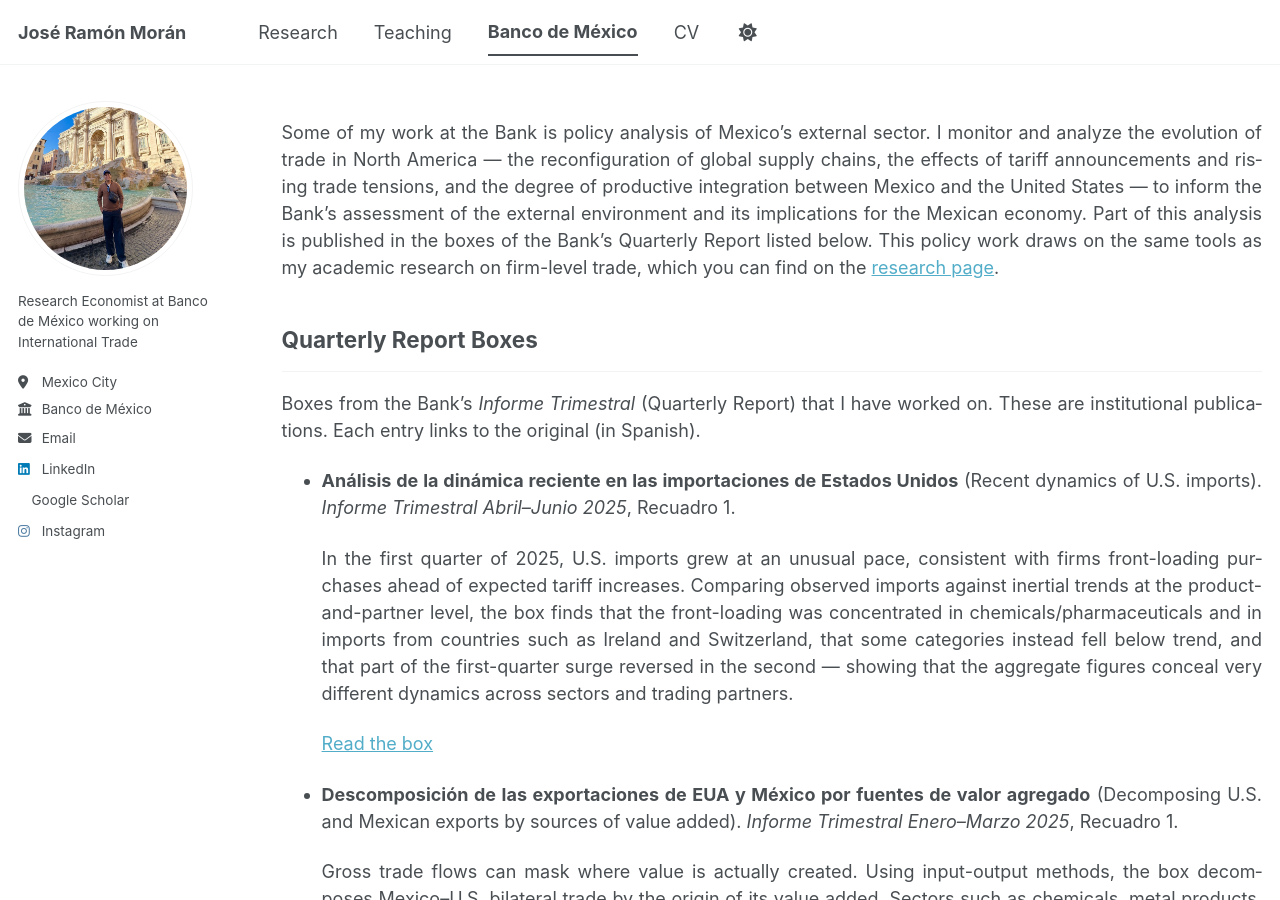
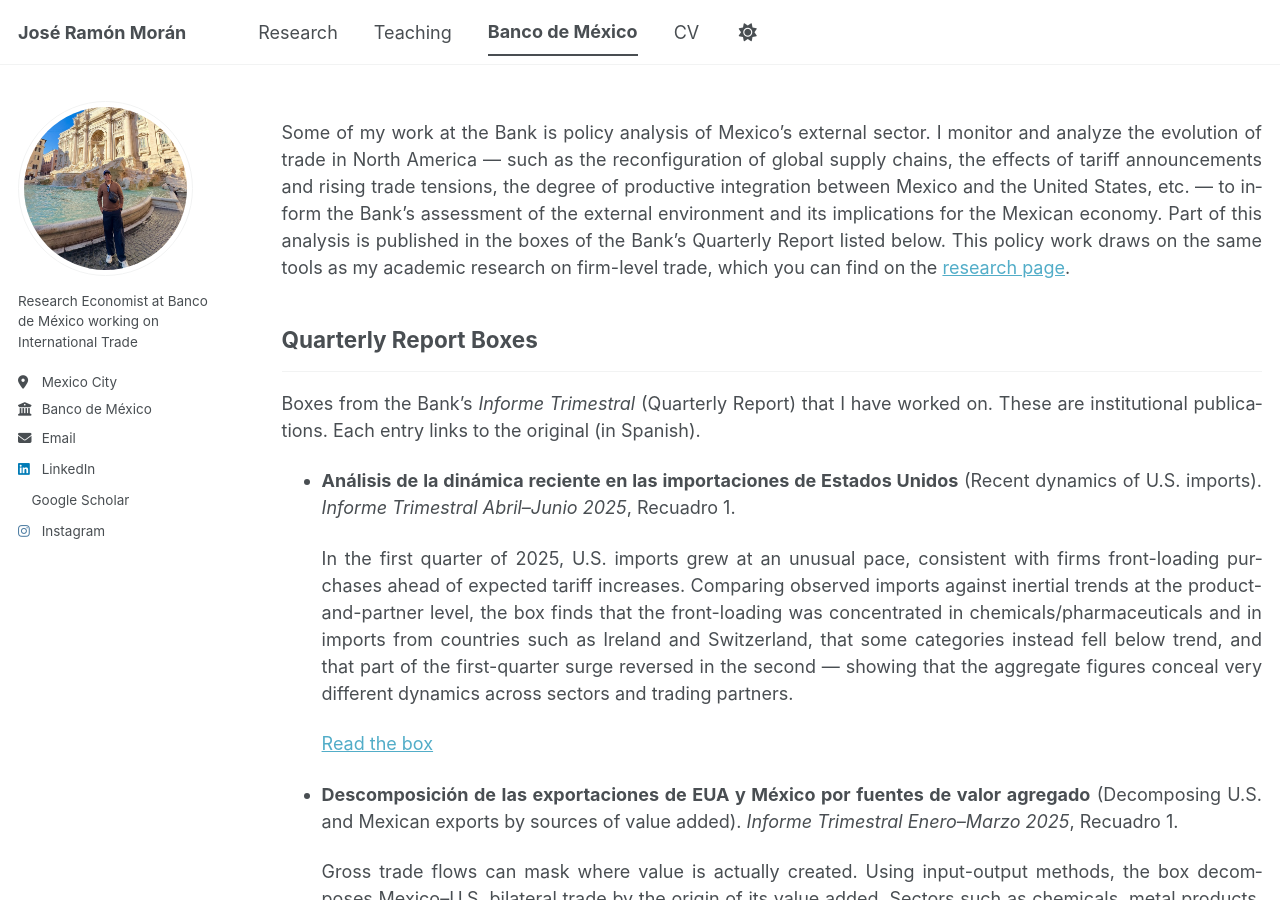
Before and after one commit to joseramonmoran/joseramonmoran.github.io, a Jekyll site: the page built from _pages/banxico.md, in a window 1280 px wide and 900 px high. Built offline with Jekyll 4.4.1, drawn with Linux system fonts in a browser that asks for light colours; a style sheet for code colours, icons or effects is not loaded.

Commit message:
Update banxico.md

```diff
--- a/_pages/banxico.md
+++ b/_pages/banxico.md
@@ -19,7 +19,7 @@ author_profile: true
   }
 </style>
 
-Some of my work at the Bank is policy analysis of Mexico's external sector. I monitor and analyze the evolution of trade in North America — the reconfiguration of global supply chains, the effects of tariff announcements and rising trade tensions, and the degree of productive integration between Mexico and the United States — to inform the Bank's assessment of the external environment and its implications for the Mexican economy. Part of this analysis is published in the boxes of the Bank's Quarterly Report listed below. This policy work draws on the same tools as my academic research on firm-level trade, which you can find on the [research page]({{ site.baseurl }}/research/).
+Some of my work at the Bank is policy analysis of Mexico's external sector. I monitor and analyze the evolution of trade in North America — such as the reconfiguration of global supply chains, the effects of tariff announcements and rising trade tensions, the degree of productive integration between Mexico and the United States, etc. — to inform the Bank's assessment of the external environment and its implications for the Mexican economy. Part of this analysis is published in the boxes of the Bank's Quarterly Report listed below. This policy work draws on the same tools as my academic research on firm-level trade, which you can find on the [research page]({{ site.baseurl }}/research/).
 
 <h2>Quarterly Report Boxes</h2><hr />
 
```
